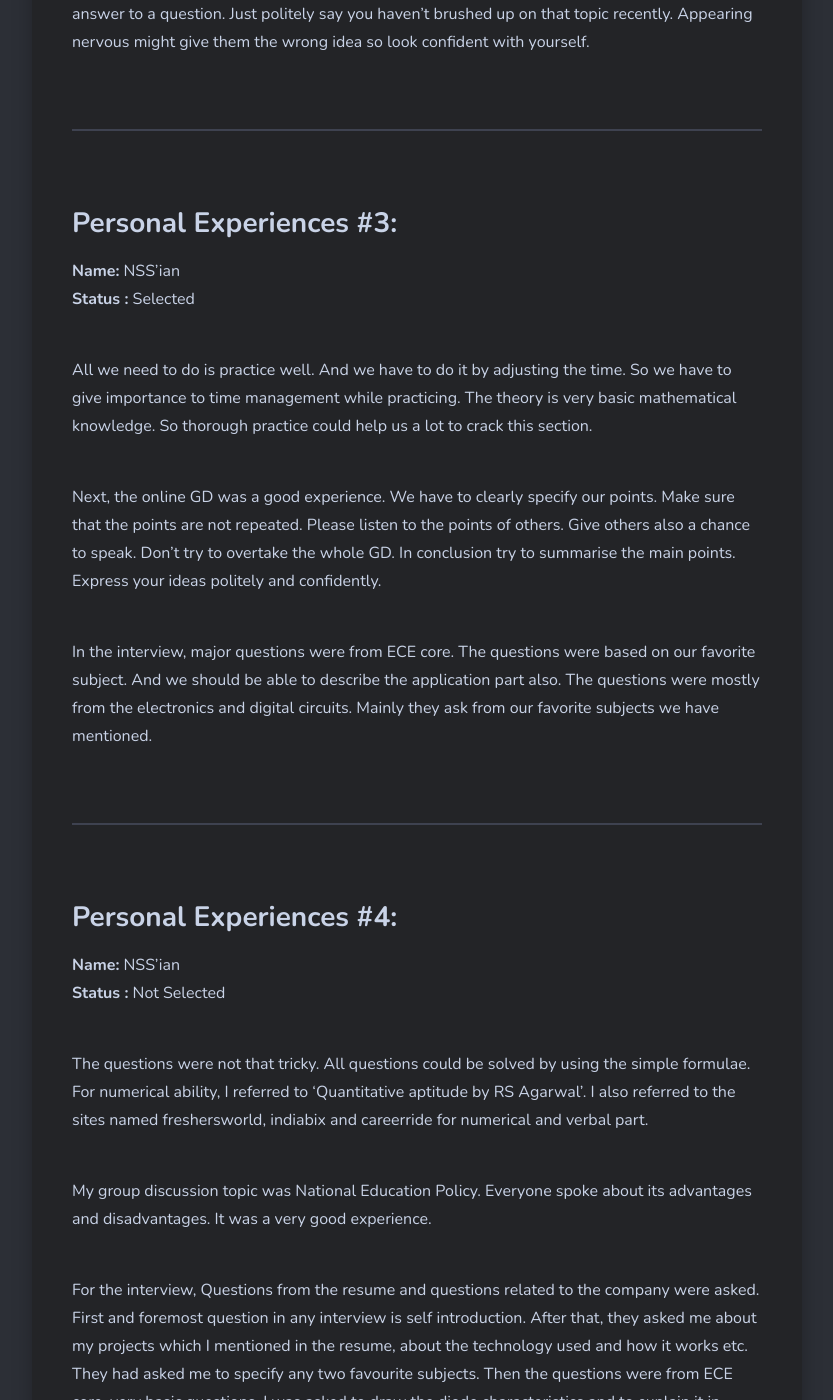
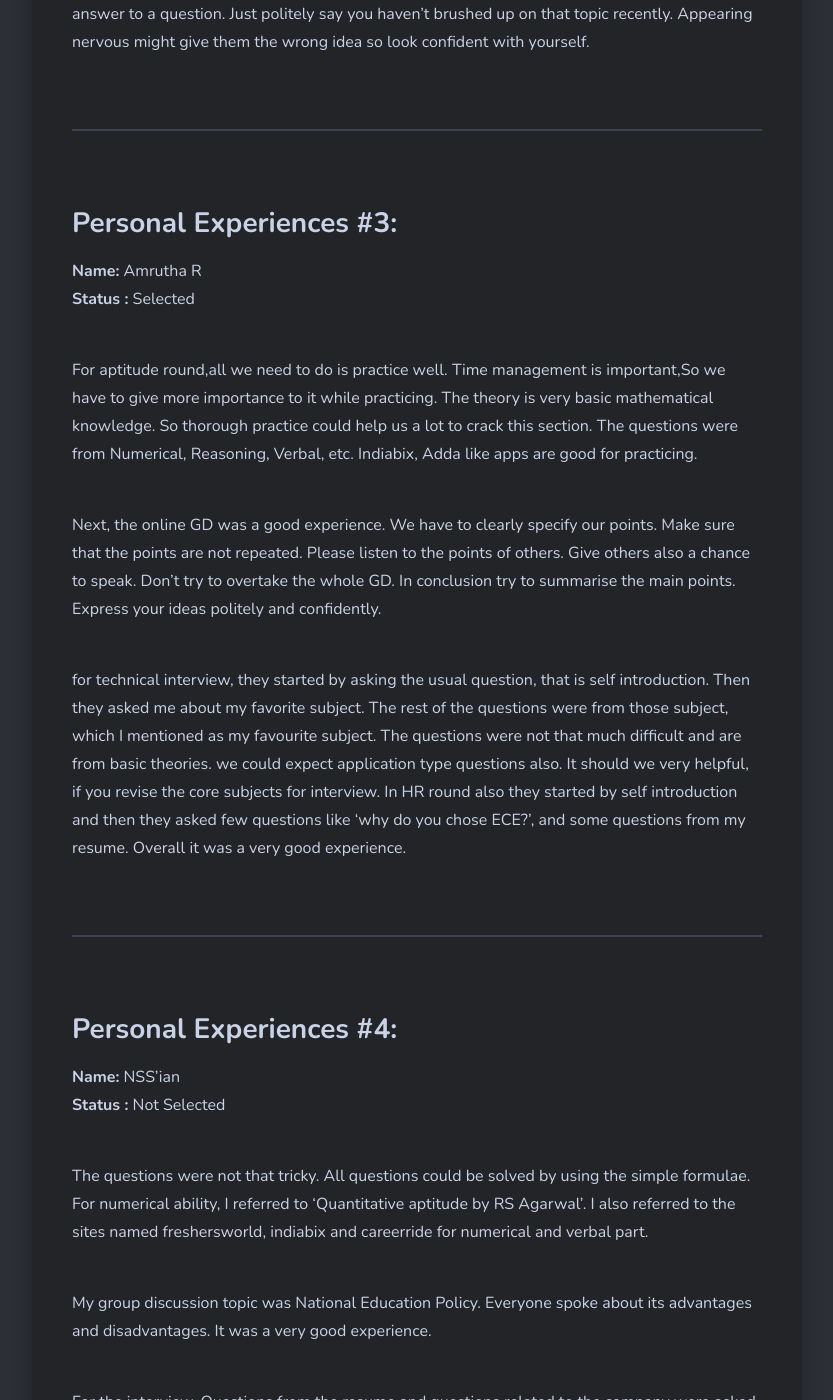
Before and after one commit to elacsta/scintilla, a Jekyll site: the page built from _posts/2020-12-09-Interview-Experiences-ALSTOM.markdown, in a window 1280 px wide and 1400 px high, scrolled down 3676 px. Shown: the whole window, without its empty margins (23-856 px from the left). Built offline with Jekyll 4.4.1, drawn with Linux system fonts in a browser that asks for light colours; nearby versions of some CDN libraries; comment, search, counter and statistics services are not loaded; some of the changed text lies outside the part shown.

Commit message:
Update 2020-12-09-Interview-Experiences-ALSTOM.markdown

```diff
--- a/_posts/2020-12-09-Interview-Experiences-ALSTOM.markdown
+++ b/_posts/2020-12-09-Interview-Experiences-ALSTOM.markdown
@@ -81,14 +81,14 @@ tags:   [InterviewExperience, ALSTOM]
 
 ## Personal Experiences #3:
 
-**Name:** NSS’ian
+**Name:** Amrutha R
 **Status :** Selected
 
-<br> All we need to do is practice well. And we have to do it by adjusting the time. So we have to give importance to time management while practicing. The theory is very basic mathematical knowledge. So thorough practice could help us a lot to crack this section.
+<br> For aptitude round,all we need to do is practice well. Time management is important,So we have to give more importance to it while practicing. The theory is very basic mathematical knowledge. So thorough practice could help us a lot to crack this section. The questions were from Numerical, Reasoning, Verbal, etc. Indiabix, Adda like apps are good for practicing.
 
 <br> Next, the online GD was a good experience. We have to clearly specify our points. Make sure that the points are not repeated. Please listen to the points of others. Give others also a chance to speak. Don't try to overtake the whole GD. In conclusion try to summarise the main points. Express your ideas politely and confidently.
 
-<br> In the interview, major questions were from ECE core. The questions were based on our favorite subject. And we should be able to describe the application part also. The questions were mostly from the electronics and digital circuits. Mainly they ask from our favorite subjects we have mentioned.
+<br> for technical interview, they started by asking the usual question, that is self introduction. Then they asked me about my favorite subject. The rest of the questions were from those subject, which I mentioned as my favourite subject. The questions were not that much difficult and are from basic theories. we could expect application type questions also. It should we very helpful, if you revise the core subjects for interview. In HR round also they started by self introduction and then they asked few questions like ‘why do you chose ECE?’, and some questions from my resume. Overall it was a very good experience.
 
 <br>
 <hr>
@@ -200,3 +200,20 @@ tags:   [InterviewExperience, ALSTOM]
 **Status:** Not Selected
 
 <br> Test consisted of Numerical, Verbal Section and Reasoning. Questions were from Time,speed and distance, Data interpretation etc. Get a thorough base first and practice more, your speed really matters. I referred to Indiabix for the numerical part.
+
+<br>
+<hr>
+<br>
+
+## Personal Experience #12:
+
+**Name:** Anjana Devarajan
+**Status:** Not Selected
+
+<br>The first round was the written test and was quite easy. Only basic aptitude questions were asked.
+
+<br>The second round was group discussion and the topic for our group was 'National Education Policy'. Make sure that you use the key words like 'sorry to interrupt' etc during gd. Present valid points and listen to what others say because you might be asked to summarise.
+
+<br>The next round was technical interview and I was wasn't able to qualify it. They ask your favourite subject and then ask basic questions from it like what is a system, types of systems, to draw FM modulator, digram of FM wave form. They also ask questions related to your projects.
+I was really tensed for the interview and my preparation was not sufficient. We hardly had a day to prepare for the interview.
+Despite the fact that I wasn't able to qualify it, I learned that you have to be technically sound and prepare for basic HR questions in advance..like introduce yourself, your strength and weakness. It is days of preparation and positiveness that can finally make you successful.
```
